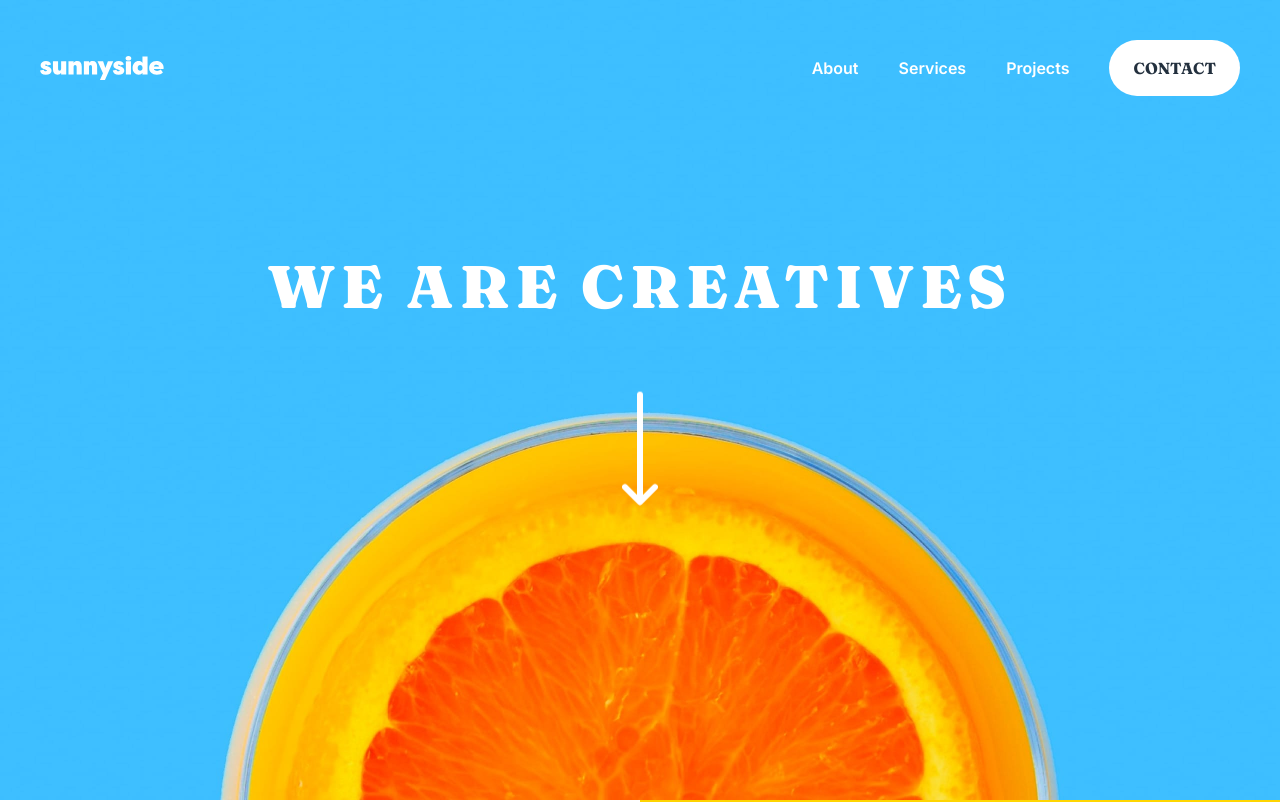
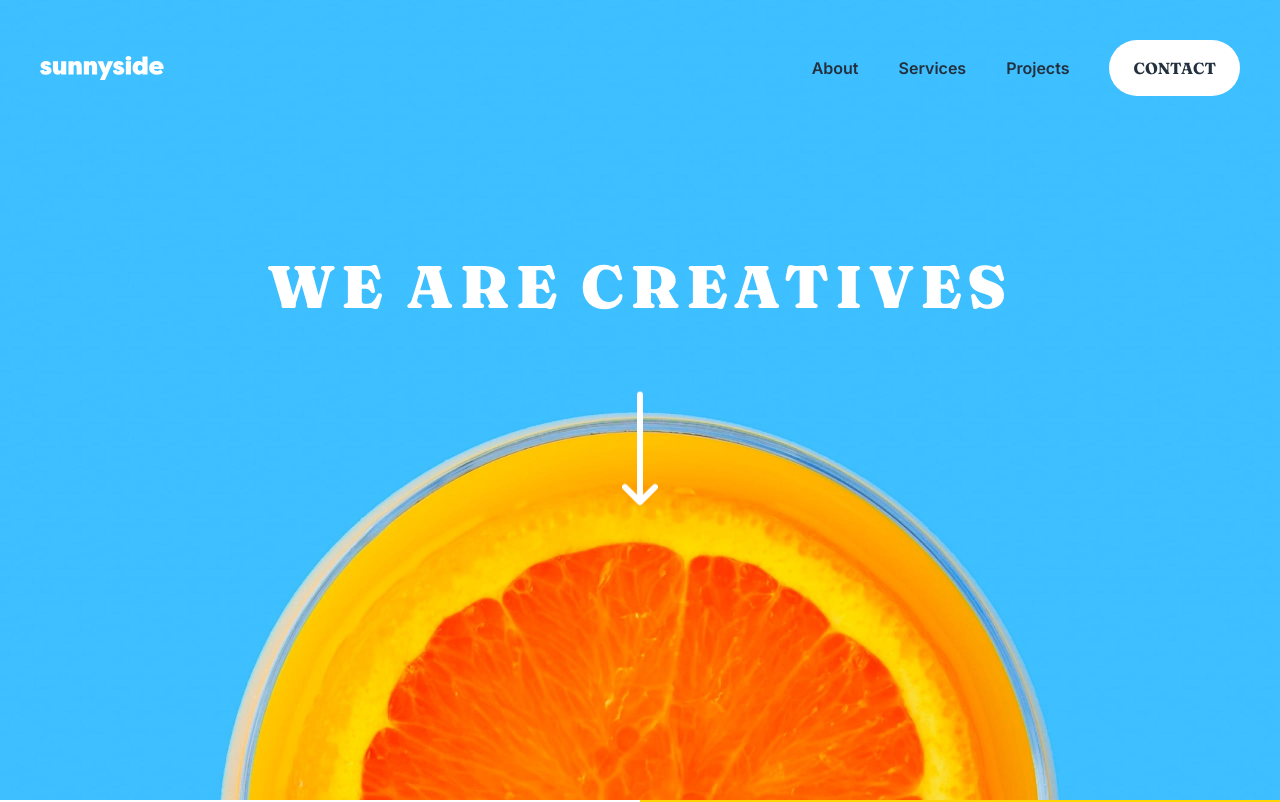
Before and after one commit to RailsonOL/frontendmentor-challengers-react, a Next.js app: page /frontendmentor/sunnyside-agency in a window 1280 px wide. Shown: the top 802 px of the page. Built offline with nearby package versions, Linux system fonts and the light colour scheme.

Commit message:
add hamburguer menu

```diff
--- a/src/app/frontendmentor/sunnyside-agency/page.tsx
+++ b/src/app/frontendmentor/sunnyside-agency/page.tsx
@@ -1,7 +1,10 @@
 /* eslint-disable @next/next/no-img-element */
+'use client'
+import { useState } from 'react'
 import {
   ArrowDown,
   Facebook,
+  Hamburger,
   Instagram,
   Logo,
   Pinterest,
@@ -10,23 +13,48 @@ import {
 import './style.css'
 
 export default function SunnysideAgency() {
+  const [isOpen, setIsOpen] = useState(false)
+
+  const handleClick = () => {
+    setIsOpen(!isOpen)
+  }
+
   return (
     <div className="text-center">
       <header
-        className="relative flex h-screen w-full flex-col gap-20 bg-cover bg-center p-10 text-white"
+        className="relative flex h-screen w-full flex-col gap-20 bg-cover bg-center p-10 text-white max-sm:p-4 max-sm:py-8"
         style={{
           backgroundImage: 'url(/sunny-side-images/desktop/image-header.jpg)',
         }}
       >
-        <nav className="flex max-sm:hidden">
+        <nav className="flex">
           <Logo className="h-fit w-fit self-center" />
 
-          <div className="ml-auto flex items-center gap-10">
-            <div className="cursor-pointer">About</div>
-            <div className="cursor-pointer">Services</div>
-            <div className="cursor-pointer">Projects</div>
-            <div className="cursor-pointer rounded-[2rem] bg-white p-4 px-6 font-[Fraunces] text-base font-bold uppercase text-[--very-dark-desaturated-blue] hover:bg-opacity-50 hover:text-white">
-              Contact
+          <div
+            className="ml-auto cursor-pointer fill-white sm:hidden"
+            onClick={handleClick}
+          >
+            <Hamburger />
+          </div>
+
+          {/* <div className="ml-auto flex items-center gap-10"> */}
+          <div
+            className={`${
+              isOpen ? '' : 'hidden'
+            } absolute right-4 top-32 z-10 ml-auto sm:static  sm:flex sm:bg-transparent`}
+          >
+            <div className="relative sm:hidden">
+              <div className="absolute -top-8 right-0">
+                <div className="mx-auto h-0 w-0 border-b-[40px] border-l-[40px] border-solid border-b-white border-l-transparent border-r-transparent"></div>
+              </div>
+            </div>
+            <div className="grid items-center justify-center gap-10 bg-white px-[6.6rem] py-10 text-[--very-dark-desaturated-blue] sm:grid-flow-col sm:bg-transparent sm:p-0">
+              <div className="cursor-pointer">About</div>
+              <div className="cursor-pointer">Services</div>
+              <div className="cursor-pointer">Projects</div>
+              <div className="cursor-pointer rounded-[2rem] bg-[--yellow] p-4 px-6 font-[Fraunces] text-base font-bold uppercase text-[--very-dark-desaturated-blue] hover:bg-opacity-50 hover:text-white sm:bg-white">
+                Contact
+              </div>
             </div>
           </div>
         </nav>
```
